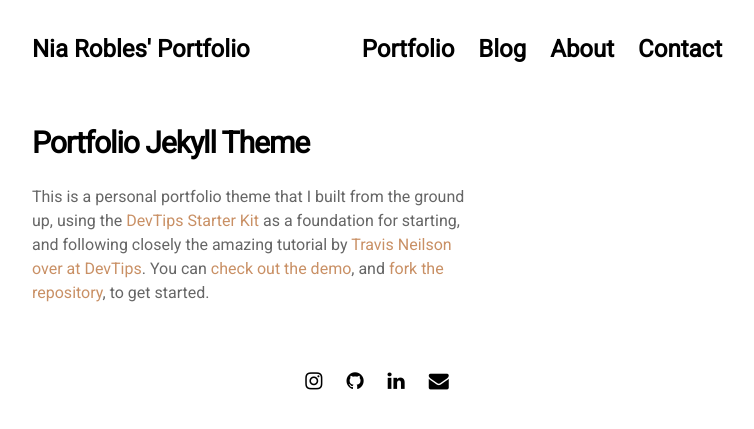
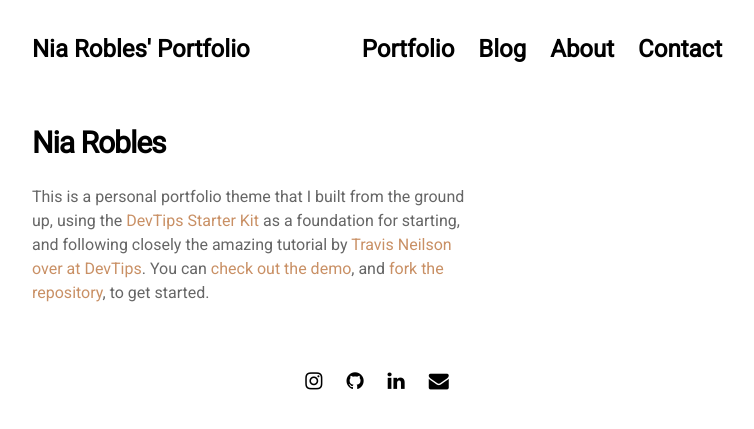
Before and after one commit to niarobles-design/niarobles-design.github.io, a Jekyll site: the page built from pages/about.md, in a window 1280 px wide. Shown: the top 429 px of the page, without its empty margins (263-1017 px from the left). Built offline with Jekyll 4.4.1, drawn with Linux system fonts in a browser that asks for light colours; nearby versions of some CDN libraries.

Commit message:
feat: edited about and contact pages

```diff
--- a/pages/about.md
+++ b/pages/about.md
@@ -4,6 +4,6 @@ title: About
 permalink: /about
 ---
 
-# Portfolio Jekyll Theme
+# Nia Robles
 
 This is a personal portfolio theme that I built from the ground up, using the [DevTips Starter Kit](http://devtipsstarterkit.com/) as a foundation for starting, and following closely the amazing tutorial by [Travis Neilson over at DevTips](https://www.youtube.com/watch?v=T6jKLsxbFg4&list=PL0CB3OvPhDA_STygmp3sDenx3UpdOMk7P). You can [check out the demo](lenpaul.github.io/portfolio-jekyll-theme/), and [fork the repository](https://github.com/LeNPaul/portfolio-jekyll-theme/fork), to get started.
```
Also changed, not shown: pages/contact.md (+1 -1 lines), 3 other files.
